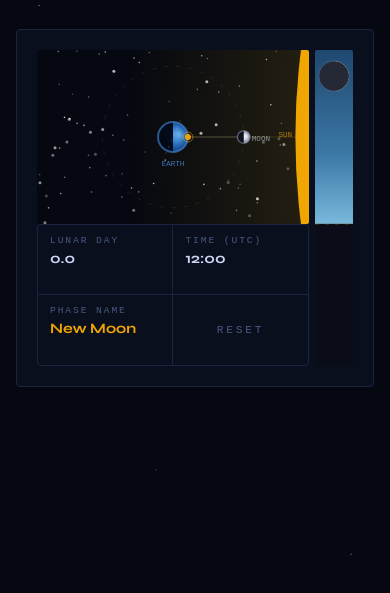
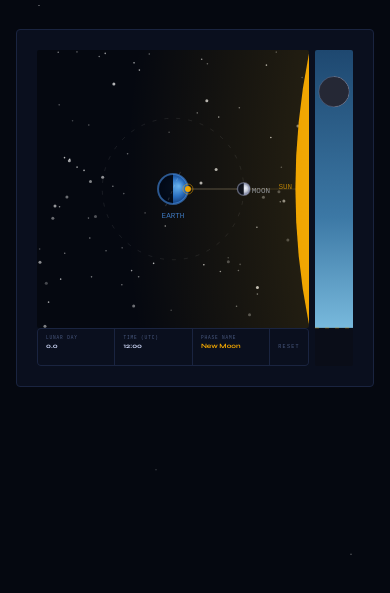
Before and after one commit to argothiel/argothiel.github.io, a website with bundled scripts: page docs/moon.html in a window 390 px wide. Shown: the part 121-714 px from the top of the page. Built offline with nearby package versions, Linux system fonts and the light colour scheme; a web font is replaced by a local one.

Commit message:
Scale info bar with panel width via container queries
Make .orbital-panel an inline-size container and size info-cell
padding, gaps, and label/value/reset font-sizes in cqw so the info bar
shrinks proportionally with the panel. Drop the 600px reflow that was
turning the bar into a 2x2 grid and eating half the panel height on
small screens.

```diff
--- a/docs/moon/styles.css
+++ b/docs/moon/styles.css
@@ -121,6 +121,7 @@ canvas {
   grid-template-rows: minmax(0, 1fr) auto;
   column-gap: 2%;
   row-gap: 0;
+  container-type: inline-size;
 }
 
 .orbital-cell { grid-column: 1; grid-row: 1; }
@@ -132,7 +133,7 @@ canvas {
   border: none;
   color: var(--text-dim);
   font-family: 'Syne Mono', monospace;
-  font-size: 0.7rem;
+  font-size: 1.6cqw;
   letter-spacing: 0.25em;
   text-transform: uppercase;
   cursor: pointer;
@@ -176,24 +177,18 @@ canvas {
   overflow: hidden;
 }
 
-@media (max-width: 600px) {
-  .info-panel {
-    grid-template-columns: 1fr 1fr;
-  }
-}
-
 .info-cell {
   background: var(--panel);
-  padding: 10px 12px;
+  padding: clamp(6px, 2cqw, 10px) clamp(8px, 2.5cqw, 12px);
   display: flex;
   flex-direction: column;
-  gap: 4px;
+  gap: clamp(2px, 0.8cqw, 4px);
   min-width: 0;
 }
 
 .info-cell-label {
   font-family: 'Syne Mono', monospace;
-  font-size: 0.6rem;
+  font-size: 1.4cqw;
   letter-spacing: 0.2em;
   text-transform: uppercase;
   color: var(--text-dim);
@@ -203,7 +198,7 @@ canvas {
 }
 
 .info-cell-value {
-  font-size: 0.9rem;
+  font-size: 2.1cqw;
   font-weight: 700;
   line-height: 1.2;
   min-height: 2.4em;
```
